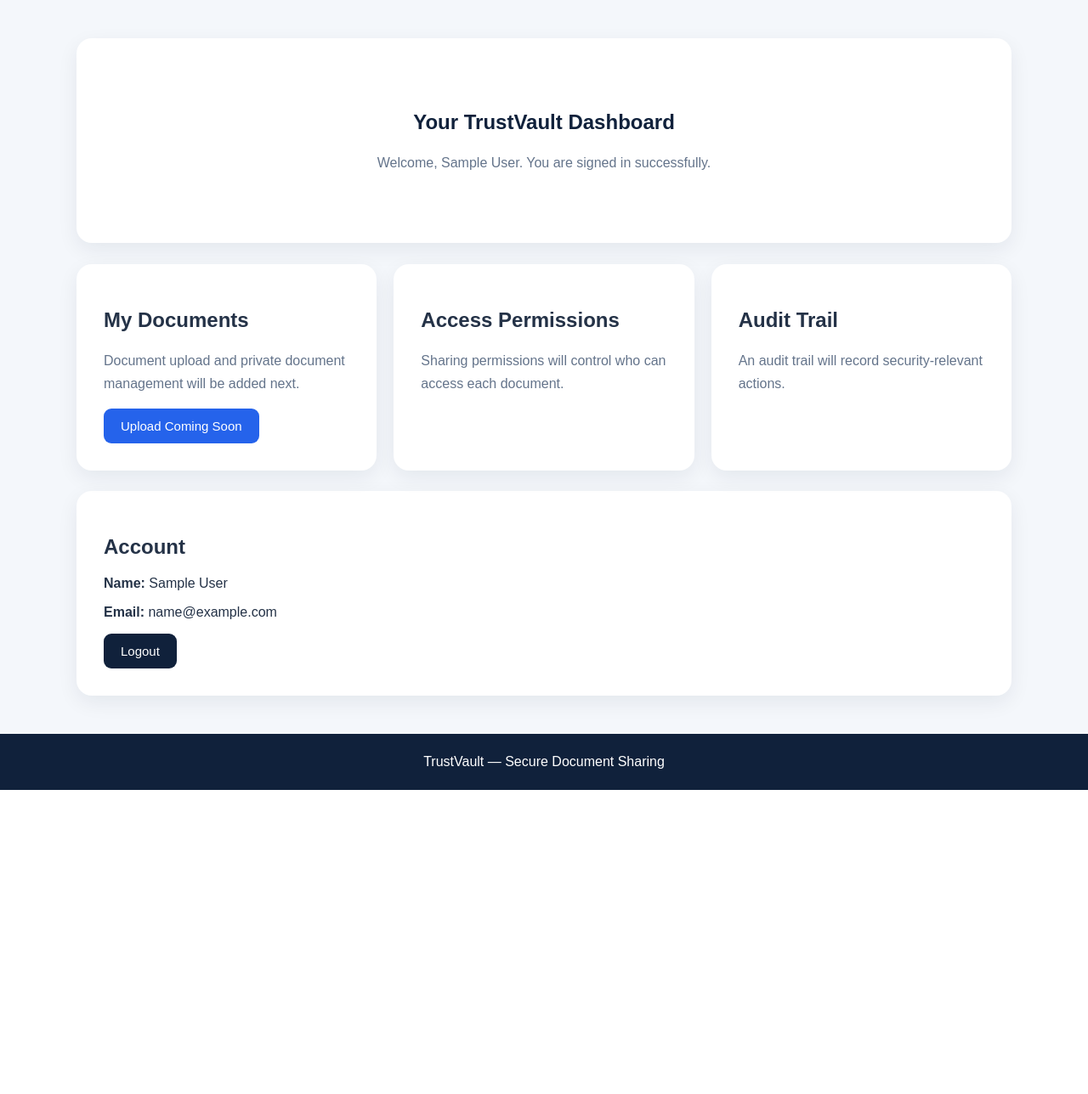
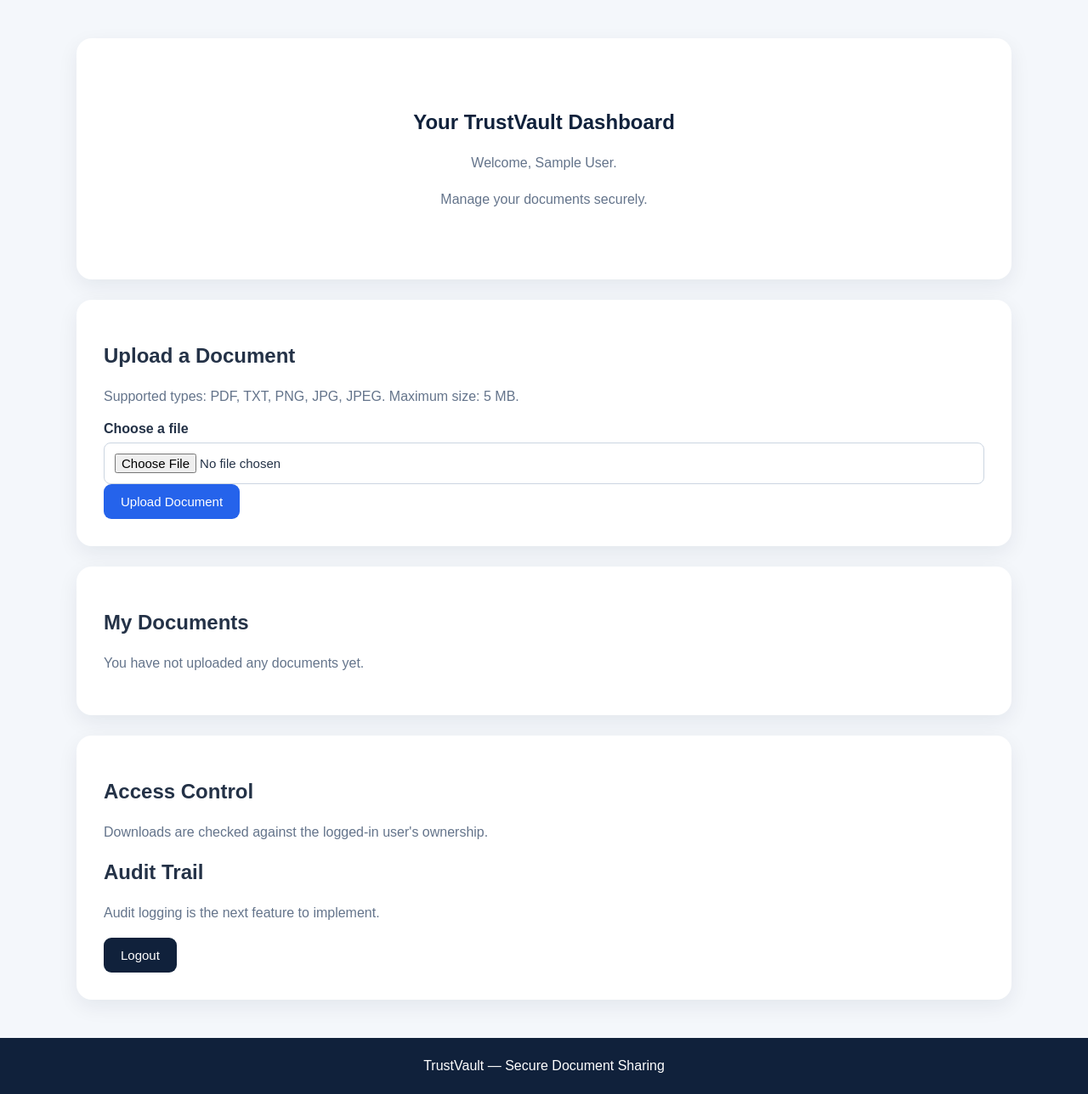
Before and after one commit to Pavansai-5756/TrustVault, a Flask app: page /dashboard in a window 1280 px wide. Shown: the part 63-1351 px from the top of the page at 85% size. Before the commit the page ends 993 px from the top, so only its background shows below. Run offline with Flask 3, Linux system fonts and the light colour scheme; the visitor is signed in with stand-in values (Sample User, id 1); data that the repository does not hold is empty; some libraries are stand-ins or nearby versions.

Commit message:
Add secure document upload and ownership checks

```diff
--- a/app.py
+++ b/app.py
@@ -1,8 +1,18 @@
 
 import os
+import secrets
 from pathlib import Path
 
-from flask import Flask, render_template, redirect, url_for, flash
+from flask import (
+    Flask,
+    render_template,
+    redirect,
+    url_for,
+    flash,
+    request,
+    send_from_directory,
+    abort,
+)
 from flask_sqlalchemy import SQLAlchemy
 from flask_login import (
     LoginManager,
@@ -14,6 +24,7 @@ from flask_login import (
 )
 from flask_wtf.csrf import CSRFProtect
 from werkzeug.security import generate_password_hash, check_password_hash
+from werkzeug.utils import secure_filename
 
 app = Flask(__name__, instance_relative_config=True)
 
@@ -31,8 +42,14 @@ app.config["SQLALCHEMY_TRACK_MODIFICATIONS"] = False
 app.config["SESSION_COOKIE_HTTPONLY"] = True
 app.config["SESSION_COOKIE_SAMESITE"] = "Lax"
 app.config["SESSION_COOKIE_SECURE"] = os.environ.get("COOKIE_SECURE") == "1"
+app.config["MAX_CONTENT_LENGTH"] = 5 * 1024 * 1024
 
 Path(app.instance_path).mkdir(parents=True, exist_ok=True)
+
+UPLOAD_FOLDER = Path(app.instance_path) / "documents"
+UPLOAD_FOLDER.mkdir(parents=True, exist_ok=True)
+
+ALLOWED_EXTENSIONS = {"pdf", "txt", "png", "jpg", "jpeg"}
 
 db = SQLAlchemy(app)
 csrf = CSRFProtect(app)
@@ -48,10 +65,38 @@ class User(UserMixin, db.Model):
     email = db.Column(db.String(254), unique=True, nullable=False, index=True)
     password_hash = db.Column(db.String(255), nullable=False)
 
+    documents = db.relationship(
+        "Document", backref="owner", lazy=True,
+        cascade="all, delete-orphan"
+    )
+
+
+class Document(db.Model):
+    id = db.Column(db.Integer, primary_key=True)
+    original_name = db.Column(db.String(255), nullable=False)
+    storage_name = db.Column(db.String(100), unique=True, nullable=False)
+    owner_id = db.Column(
+        db.Integer, db.ForeignKey("user.id"), nullable=False, index=True
+    )
+    uploaded_at = db.Column(
+        db.DateTime, nullable=False,
+        server_default=db.func.current_timestamp()
+    )
+
 
 @login_manager.user_loader
 def load_user(user_id):
-    return db.session.get(User, int(user_id))
+    try:
+        return db.session.get(User, int(user_id))
+    except (ValueError, TypeError):
+        return None
+
+
+def allowed_file(filename):
+    return (
+        "." in filename
+        and filename.rsplit(".", 1)[1].lower() in ALLOWED_EXTENSIONS
+    )
 
 
 @app.route("/")
@@ -64,9 +109,7 @@ def register():
     if current_user.is_authenticated:
         return redirect(url_for("dashboard"))
 
-    if __import__("flask").request.method == "POST":
-        from flask import request
-
+    if request.method == "POST":
         name = request.form.get("name", "").strip()
         email = request.form.get("email", "").strip().lower()
         password = request.form.get("password", "")
@@ -103,9 +146,7 @@ def login():
     if current_user.is_authenticated:
         return redirect(url_for("dashboard"))
 
-    if __import__("flask").request.method == "POST":
-        from flask import request
-
+    if request.method == "POST":
         email = request.form.get("email", "").strip().lower()
         password = request.form.get("password", "")
         user = User.query.filter_by(email=email).first()
@@ -122,7 +163,69 @@ def login():
 @app.route("/dashboard")
 @login_required
 def dashboard():
-    return render_template("dashboard.html")
+    documents = (
+        Document.query.filter_by(owner_id=current_user.id)
+        .order_by(Document.uploaded_at.desc())
+        .all()
+    )
+    return render_template("dashboard.html", documents=documents)
+
+
+@app.route("/upload", methods=["POST"])
+@login_required
+def upload_document():
+    file = request.files.get("document")
+
+    if not file or not file.filename:
+        flash("Choose a file to upload.", "error")
+        return redirect(url_for("dashboard"))
+
+    safe_original_name = secure_filename(file.filename)
+
+    if not safe_original_name or not allowed_file(safe_original_name):
+        flash("Allowed file types: PDF, TXT, PNG, JPG, JPEG.", "error")
+        return redirect(url_for("dashboard"))
+
+    # MAX_CONTENT_LENGTH limits the entire request to 5 MB.
+    storage_name = secrets.token_hex(24) + "." + safe_original_name.rsplit(".", 1)[1].lower()
+    destination = UPLOAD_FOLDER / storage_name
+
+    try:
+        file.save(destination)
+
+        document = Document(
+            original_name=safe_original_name,
+            storage_name=storage_name,
+            owner_id=current_user.id,
+        )
+        db.session.add(document)
+        db.session.commit()
+    except Exception:
+        db.session.rollback()
+        destination.unlink(missing_ok=True)
+        app.logger.exception("Document upload failed")
+        flash("Upload failed. Please try again.", "error")
+        return redirect(url_for("dashboard"))
+
+    flash("Document uploaded successfully.", "success")
+    return redirect(url_for("dashboard"))
+
+
+@app.route("/documents/<int:document_id>/download")
+@login_required
+def download_document(document_id):
+    document = db.session.get(Document, document_id)
+
+    # Check ownership on the server for every download request.
+    if document is None or document.owner_id != current_user.id:
+        abort(404)
+
+    return send_from_directory(
+        UPLOAD_FOLDER,
+        document.storage_name,
+        as_attachment=True,
+        download_name=document.original_name,
+    )
 
 
 @app.route("/logout", methods=["POST"])
@@ -133,6 +236,12 @@ def logout():
     return redirect(url_for("login"))
 
 
+@app.errorhandler(413)
+def file_too_large(error):
+    flash("File is too large. The maximum upload size is 5 MB.", "error")
+    return redirect(url_for("dashboard"))
+
+
 with app.app_context():
     db.create_all()
 
--- a/templates/dashboard.html
+++ b/templates/dashboard.html
@@ -6,42 +6,70 @@
 {% block content %}
 <section class="hero">
     <h1>Your TrustVault Dashboard</h1>
-    <p>
-        Welcome, {{ current_user.name }}.
-        You are signed in successfully.
-    </p>
-</section>
-
-<section class="features">
-    <article class="card">
-        <h2>My Documents</h2>
-        <p class="muted">
-            Document upload and private document management will be added next.
-        </p>
-        <button class="button" type="button" disabled>
-            Upload Coming Soon
-        </button>
-    </article>
-
-    <article class="card">
-        <h2>Access Permissions</h2>
-        <p class="muted">
-            Sharing permissions will control who can access each document.
-        </p>
-    </article>
-
-    <article class="card">
-        <h2>Audit Trail</h2>
-        <p class="muted">
-            An audit trail will record security-relevant actions.
-        </p>
-    </article>
+    <p>Welcome, {{ current_user.name }}.</p>
+    <p class="muted">Manage your documents securely.</p>
 </section>
 
 <section class="card" style="margin-top:24px;">
-    <h2>Account</h2>
-    <p><strong>Name:</strong> {{ current_user.name }}</p>
-    <p><strong>Email:</strong> {{ current_user.email }}</p>
+    <h2>Upload a Document</h2>
+    <p class="muted">
+        Supported types: PDF, TXT, PNG, JPG, JPEG.
+        Maximum size: 5 MB.
+    </p>
+
+    <form method="POST"
+          action="{{ url_for('upload_document') }}"
+          enctype="multipart/form-data">
+        <input type="hidden" name="csrf_token"
+               value="{{ csrf_token() }}">
+
+        <label for="document">Choose a file</label>
+        <input
+            type="file"
+            id="document"
+            name="document"
+            accept=".pdf,.txt,.png,.jpg,.jpeg"
+            required
+        >
+
+        <button class="button" type="submit">Upload Document</button>
+    </form>
+</section>
+
+<section class="card" style="margin-top:24px;">
+    <h2>My Documents</h2>
+
+    {% if documents %}
+        <ul>
+            {% for document in documents %}
+                <li style="margin-bottom:16px;">
+                    <strong>{{ document.original_name }}</strong>
+                    <span class="muted">
+                        — Uploaded {{ document.uploaded_at }}
+                    </span>
+                    <br>
+                    <a href="{{ url_for(
+                        'download_document',
+                        document_id=document.id
+                    ) }}">Download</a>
+                </li>
+            {% endfor %}
+        </ul>
+    {% else %}
+        <p class="muted">You have not uploaded any documents yet.</p>
+    {% endif %}
+</section>
+
+<section class="card" style="margin-top:24px;">
+    <h2>Access Control</h2>
+    <p class="muted">
+        Downloads are checked against the logged-in user's ownership.
+    </p>
+
+    <h2>Audit Trail</h2>
+    <p class="muted">
+        Audit logging is the next feature to implement.
+    </p>
 
     <form method="POST" action="{{ url_for('logout') }}">
         <input type="hidden" name="csrf_token"
```
